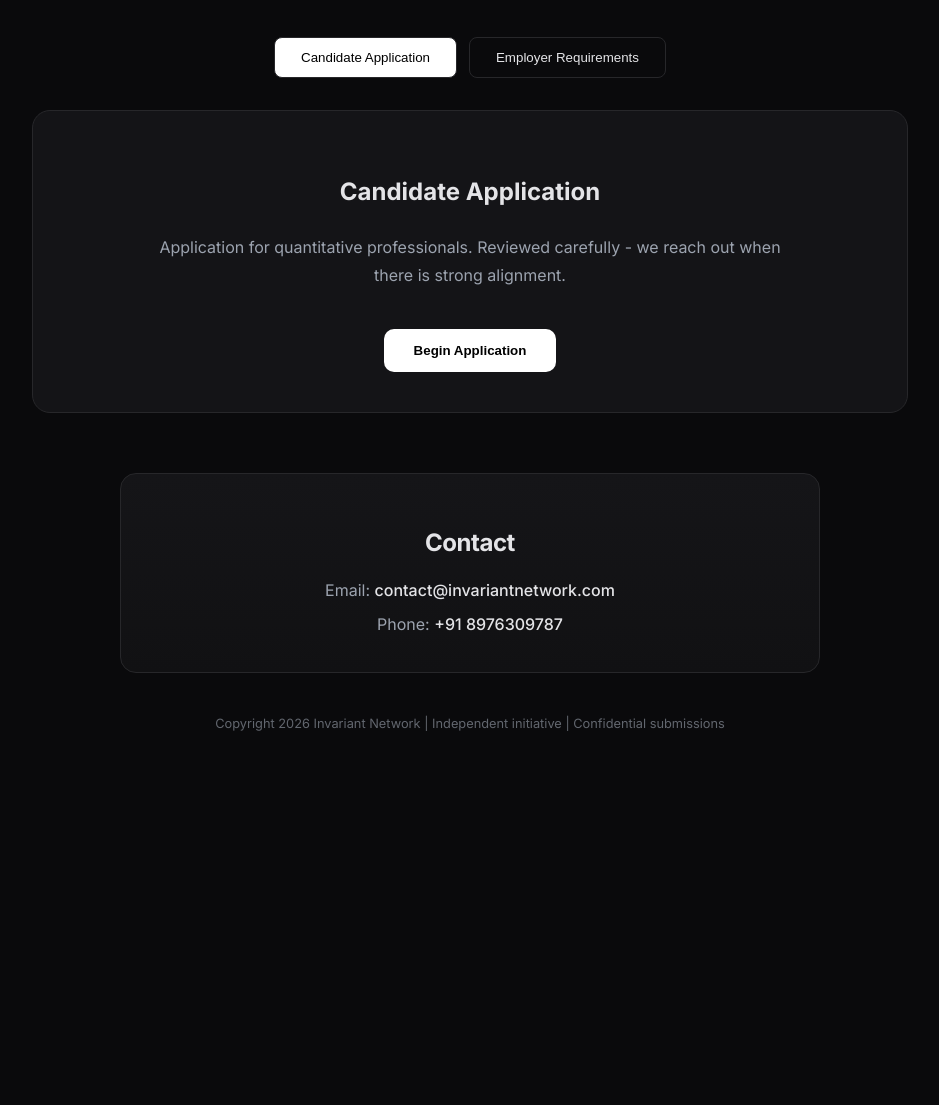
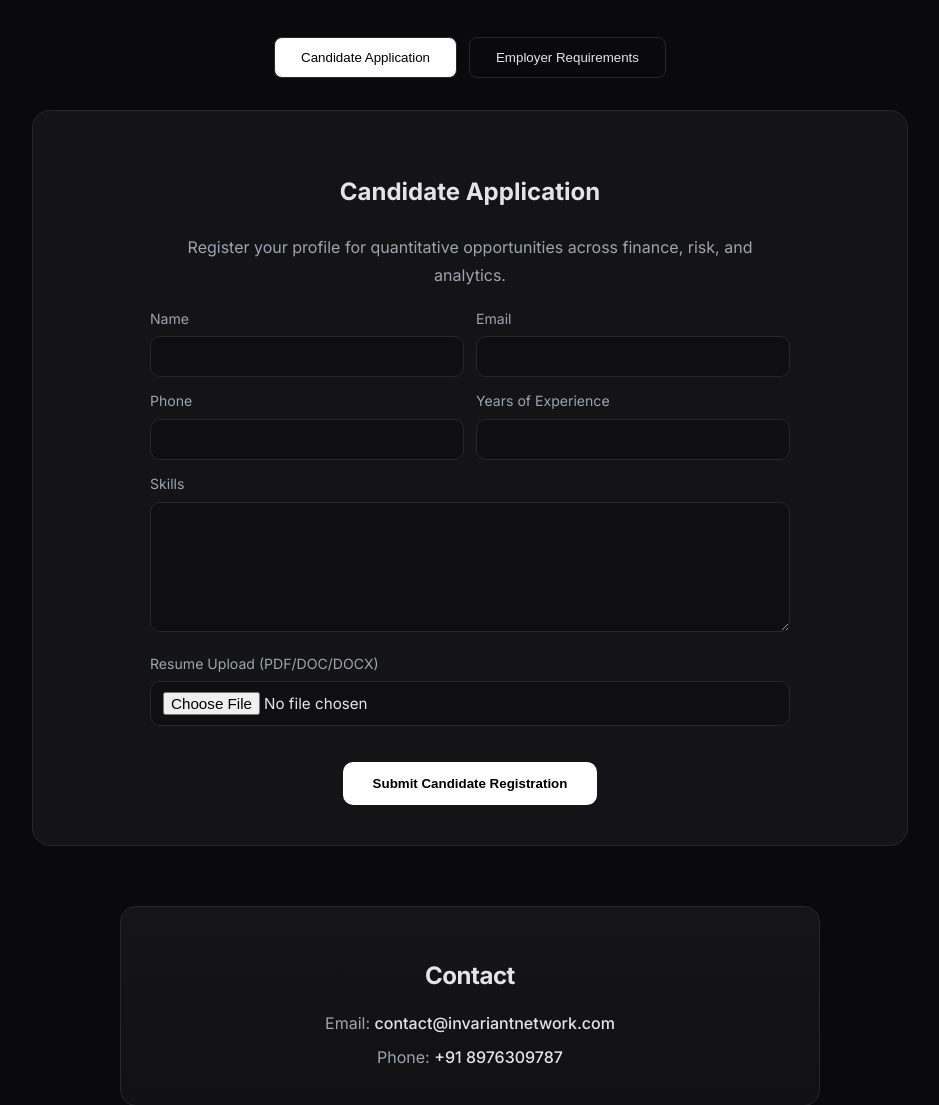
Before and after one commit to Pranjal2808/invariant-Network, a Node server app: page / in a window 1280 px wide. Shown: the part 747-1852 px from the top of the page, without its empty margins (170-1109 px from the left). Before the commit the page ends 1478 px from the top, so only its background shows below. Run offline with Node 20, Linux system fonts and the light colour scheme; some libraries are stand-ins or nearby versions.

Commit message:
step 4: add candidate registration and employer mandate forms

```diff
--- a/package.json
+++ b/package.json
@@ -19,6 +19,7 @@
     "dotenv": "^16.5.0",
     "ejs": "^3.1.10",
     "express": "^4.21.2",
+    "multer": "^2.0.0",
     "sqlite3": "^5.1.7"
   },
   "devDependencies": {
--- a/routes/home.js
+++ b/routes/home.js
@@ -1,9 +1,100 @@
 const express = require("express");
+const fs = require("fs");
+const path = require("path");
+const multer = require("multer");
+const { createCandidate } = require("../models/candidateModel");
+const { createJob } = require("../models/jobModel");
 
 const router = express.Router();
 
+const resumesDir = path.join(__dirname, "..", "uploads", "resumes");
+if (!fs.existsSync(resumesDir)) {
+  fs.mkdirSync(resumesDir, { recursive: true });
+}
+
+const storage = multer.diskStorage({
+  destination: (req, file, cb) => {
+    cb(null, resumesDir);
+  },
+  filename: (req, file, cb) => {
+    const ext = path.extname(file.originalname || "").toLowerCase();
+    const safeBase = path
+      .basename(file.originalname || "resume", ext)
+      .replace(/[^a-zA-Z0-9-_]/g, "_")
+      .slice(0, 60);
+    cb(null, `${Date.now()}-${safeBase}${ext || ".pdf"}`);
+  },
+});
+
+const upload = multer({
+  storage,
+  limits: { fileSize: 10 * 1024 * 1024 },
+});
+
 router.get("/", (req, res) => {
-  res.render("home");
+  res.render("home", {
+    success: req.query.success || "",
+    error: req.query.error || "",
+  });
+});
+
+router.post("/candidates/register", upload.single("resume"), async (req, res) => {
+  try {
+    const { name, email, phone, years_of_experience, skills } = req.body;
+
+    if (!name || !email || !phone || !years_of_experience || !skills || !req.file) {
+      res.redirect("/?error=Please complete all candidate fields, including resume upload.");
+      return;
+    }
+
+    const years = Number(years_of_experience);
+    if (!Number.isInteger(years) || years < 0) {
+      res.redirect("/?error=Years of experience must be a non-negative integer.");
+      return;
+    }
+
+    await createCandidate({
+      name: name.trim(),
+      email: email.trim().toLowerCase(),
+      phone: phone.trim(),
+      yearsOfExperience: years,
+      skills: skills.trim(),
+      resumePath: path.relative(path.join(__dirname, ".."), req.file.path),
+    });
+
+    res.redirect("/?success=Candidate registration submitted successfully.");
+  } catch (error) {
+    if (error && error.code === "SQLITE_CONSTRAINT") {
+      res.redirect("/?error=A candidate with this email is already registered.");
+      return;
+    }
+
+    console.error("Candidate registration error:", error);
+    res.redirect("/?error=Unable to submit candidate registration right now.");
+  }
+});
+
+router.post("/employer/mandate", async (req, res) => {
+  try {
+    const { company_name, role_title, location, job_description } = req.body;
+
+    if (!company_name || !role_title || !location || !job_description) {
+      res.redirect("/?error=Please complete all employer mandate fields.");
+      return;
+    }
+
+    await createJob({
+      title: role_title.trim(),
+      company: company_name.trim(),
+      location: location.trim(),
+      description: job_description.trim(),
+    });
+
+    res.redirect("/?success=Employer mandate submitted successfully.");
+  } catch (error) {
+    console.error("Employer mandate error:", error);
+    res.redirect("/?error=Unable to submit employer mandate right now.");
+  }
 });
 
 module.exports = router;
--- a/server.js
+++ b/server.js
@@ -17,6 +17,7 @@ app.set("views", path.join(__dirname, "views"));
 app.use(express.urlencoded({ extended: true }));
 app.use(express.json());
 app.use(express.static(path.join(__dirname, "public")));
+app.use("/uploads", express.static(path.join(__dirname, "uploads")));
 
 app.use("/", homeRoutes);
 app.use("/jobs", jobsRoutes);
--- a/views/home.ejs
+++ b/views/home.ejs
@@ -164,6 +164,68 @@
       transform:translateY(-2px);
     }
 
+    .alert{
+      max-width:700px;
+      margin:0 auto 18px;
+      padding:12px 14px;
+      border-radius:10px;
+      border:1px solid var(--border);
+      font-size:.95rem;
+    }
+
+    .alert.success{
+      border-color:#25593a;
+      background:#102117;
+      color:#bde3c8;
+    }
+
+    .alert.error{
+      border-color:#5a2a2a;
+      background:#211212;
+      color:#efc3c3;
+    }
+
+    .form-grid{
+      display:grid;
+      grid-template-columns:1fr 1fr;
+      gap:12px;
+      margin-top:18px;
+      text-align:left;
+    }
+
+    .form-grid .full{
+      grid-column:1 / -1;
+    }
+
+    label{
+      display:block;
+      font-size:.88rem;
+      color:var(--muted);
+      margin-bottom:5px;
+    }
+
+    input, textarea{
+      width:100%;
+      background:#0f0f12;
+      border:1px solid var(--border);
+      border-radius:10px;
+      color:var(--text);
+      padding:10px 12px;
+      font-family:Inter,system-ui,-apple-system,sans-serif;
+      font-size:.95rem;
+    }
+
+    textarea{
+      min-height:130px;
+      resize:vertical;
+      line-height:1.55;
+    }
+
+    input:focus, textarea:focus{
+      outline:none;
+      border-color:#4a4a4f;
+    }
+
     .contact{
       max-width:700px;
       margin:60px auto 20px;
@@ -210,6 +272,10 @@
       .panel{
         padding:26px;
       }
+
+      .form-grid{
+        grid-template-columns:1fr;
+      }
     }
   </style>
 </head>
@@ -235,6 +301,13 @@
       </p>
     </header>
 
+    <% if (success) { %>
+      <div class="alert success"><%= success %></div>
+    <% } %>
+    <% if (error) { %>
+      <div class="alert error"><%= error %></div>
+    <% } %>
+
     <section class="credibility">
       <h2>Search, guided by judgment</h2>
       <p>
@@ -257,11 +330,44 @@
       <div style="max-width:640px;margin:0 auto;text-align:center;">
         <h2>Candidate Application</h2>
         <p style="color:var(--muted);">
-          Application for quantitative professionals. Reviewed carefully - we reach out when there is strong alignment.
+          Register your profile for quantitative opportunities across finance, risk, and analytics.
         </p>
-        <a href="https://docs.google.com/forms/d/e/1FAIpQLSfbzWTxOzwmf8WSzAg_OxVPrQ3sTBWlSiywlkKH3VjgUNZbZQ/viewform?usp=header" target="_blank" rel="noreferrer">
-          <button class="cta">Begin Application</button>
-        </a>
+
+        <form class="form-grid" action="/candidates/register" method="post" enctype="multipart/form-data">
+          <div>
+            <label for="name">Name</label>
+            <input id="name" name="name" type="text" required />
+          </div>
+
+          <div>
+            <label for="email">Email</label>
+            <input id="email" name="email" type="email" required />
+          </div>
+
+          <div>
+            <label for="phone">Phone</label>
+            <input id="phone" name="phone" type="text" required />
+          </div>
+
+          <div>
+            <label for="years_of_experience">Years of Experience</label>
+            <input id="years_of_experience" name="years_of_experience" type="number" min="0" required />
+          </div>
+
+          <div class="full">
+            <label for="skills">Skills</label>
+            <textarea id="skills" name="skills" required></textarea>
+          </div>
+
+          <div class="full">
+            <label for="resume">Resume Upload (PDF/DOC/DOCX)</label>
+            <input id="resume" name="resume" type="file" accept=".pdf,.doc,.docx" required />
+          </div>
+
+          <div class="full" style="text-align:center;">
+            <button class="cta" type="submit">Submit Candidate Registration</button>
+          </div>
+        </form>
       </div>
     </section>
 
@@ -269,11 +375,34 @@
       <div style="max-width:640px;margin:0 auto;text-align:center;">
         <h2>Employer Requirements</h2>
         <p style="color:var(--muted);">
-          For hiring teams seeking quantitative talent.
+          Submit role mandates for quantitative hiring requirements.
         </p>
-        <a href="https://docs.google.com/forms/d/e/1FAIpQLSfLPBoMo4m3Q7HvUVilG71vOS3ES2FIugJW1qXFRjcLMPR2wg/viewform?usp=header" target="_blank" rel="noreferrer">
-          <button class="cta">Submit Hiring Requirement</button>
-        </a>
+
+        <form class="form-grid" action="/employer/mandate" method="post">
+          <div>
+            <label for="company_name">Company Name</label>
+            <input id="company_name" name="company_name" type="text" required />
+          </div>
+
+          <div>
+            <label for="role_title">Role Title</label>
+            <input id="role_title" name="role_title" type="text" required />
+          </div>
+
+          <div class="full">
+            <label for="location">Location</label>
+            <input id="location" name="location" type="text" required />
+          </div>
+
+          <div class="full">
+            <label for="job_description">Job Description</label>
+            <textarea id="job_description" name="job_description" required></textarea>
+          </div>
+
+          <div class="full" style="text-align:center;">
+            <button class="cta" type="submit">Submit Employer Mandate</button>
+          </div>
+        </form>
       </div>
     </section>
 
```
Also changed, not shown: models/candidateModel.js (added, +40 -0 lines).
